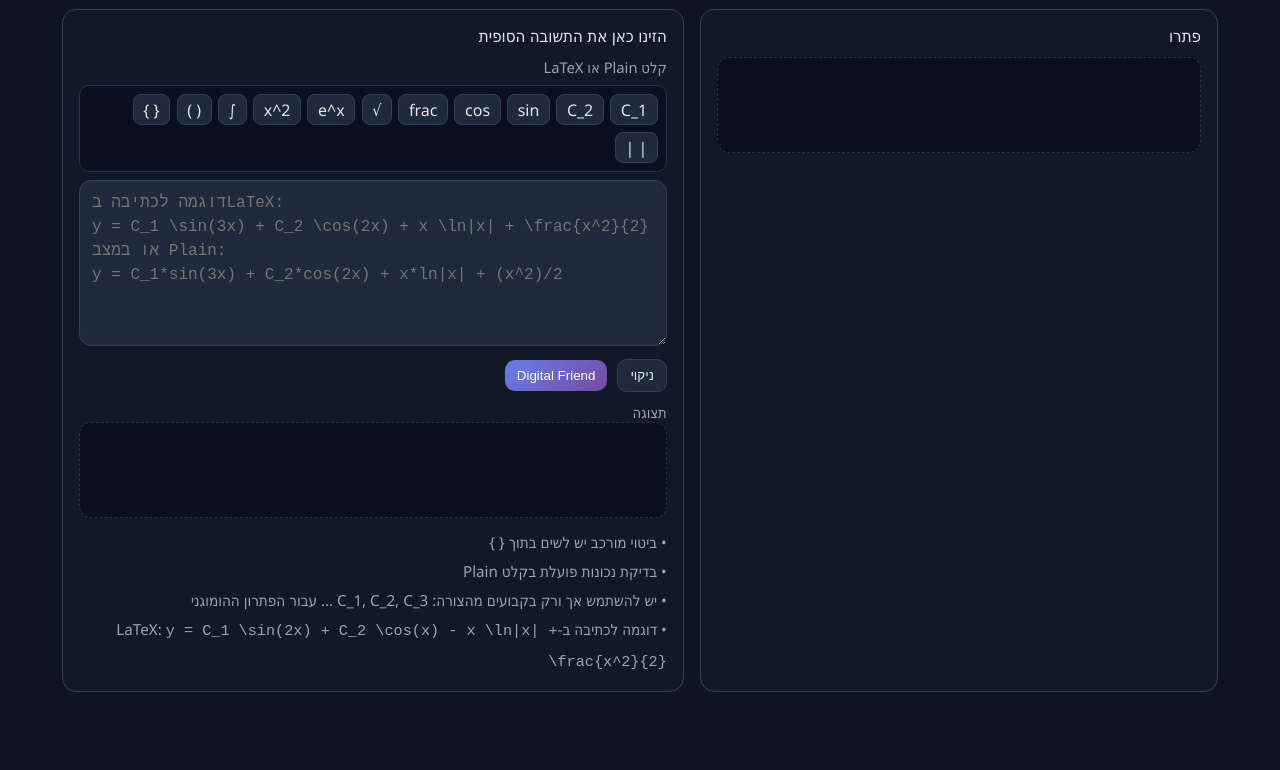
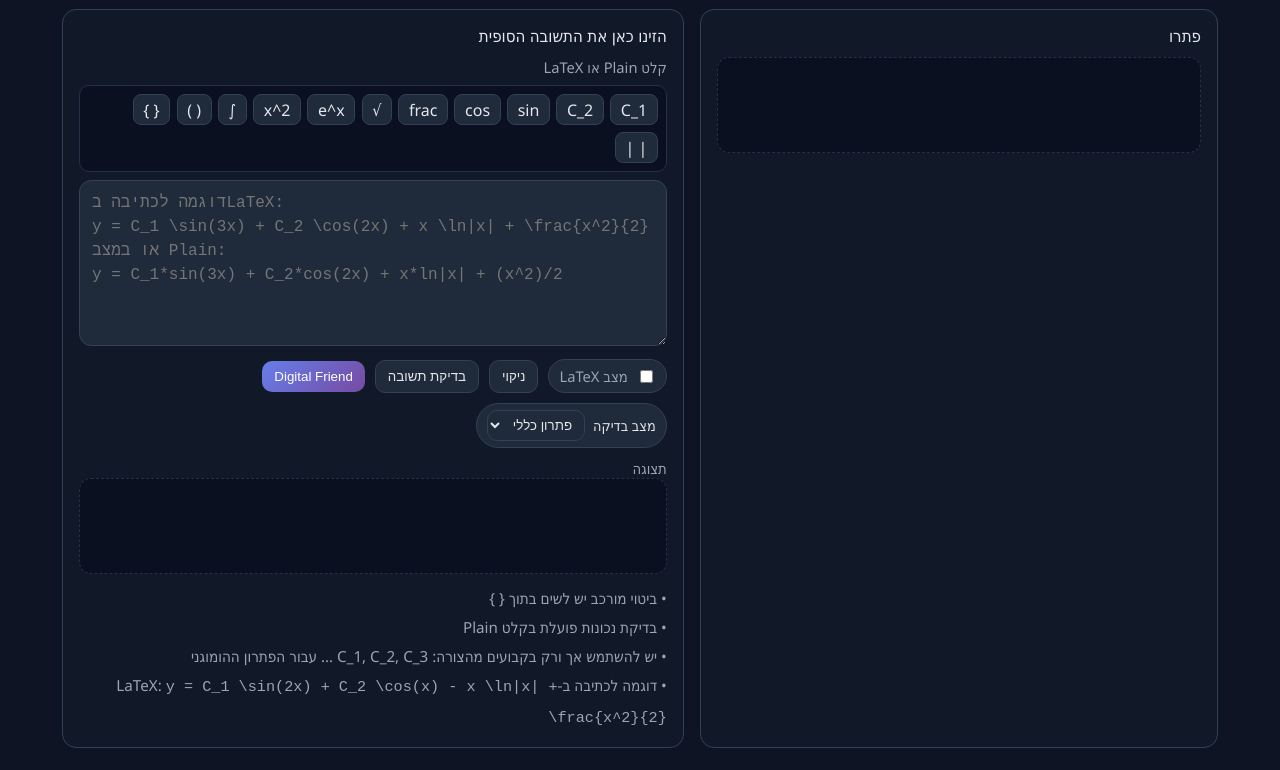
Before and after one commit to shir-openu/order_2_ex_6, a website: page index.html in a window 1280 px wide. Shown: the part 105-875 px from the top of the page. Before the commit the page ends 819 px from the top, so only its background shows below. Drawn offline with nearby package versions, Linux system fonts and the light colour scheme.

Commit message:
Update index.html

```diff
--- a/index.html
+++ b/index.html
@@ -192,10 +192,16 @@
 y = C_1*sin(3x) + C_2*cos(2x) + x*ln|x| + (x^2)/2"></textarea>
 
 
-          <div class="controls">
+<div class="controls">
+  <span class="pill"><input type="checkbox" id="forceLatex"><label for="forceLatex" style="margin:0">מצב LaTeX</label></span>
   <button class="btn" id="btnClear">ניקוי</button>
-  <!-- <button class="btn" id="btnCheck">בדיקת תשובה</button> -->
+  <button class="btn" id="btnCheck">בדיקת תשובה</button>
   <button class="btn btn-ai" id="btnAIHelp">Digital Friend</button>
+  <span class="pill">מצב בדיקה
+    <select id="checkMode">
+      <option value="general" selected>פתרון כללי</option>
+    </select>
+  </span>
 </div>
 
 <div id="status" class="status"></div>
@@ -504,7 +510,7 @@
     inputEl.focus();
   });
 
-/*  btnCheck.addEventListener('click', ()=>{
+  btnCheck.addEventListener('click', ()=>{
     const raw0 = inputEl.value, raw = sanitizeBasic(raw0);
     const latexMode = forceLatexEl.checked || looksLikeLatex(raw);
     const el = document.getElementById('checkMsg');
@@ -528,7 +534,7 @@
       el.className='status ' + (ok?'ok':'bad');
       el.textContent = ok ? 'תשובה נכונה' : 'תשובה לא נכונה';
     }
-  });    */
+  });
 
   // AI Helper
   btnAIHelp.addEventListener('click', async function() {
```
